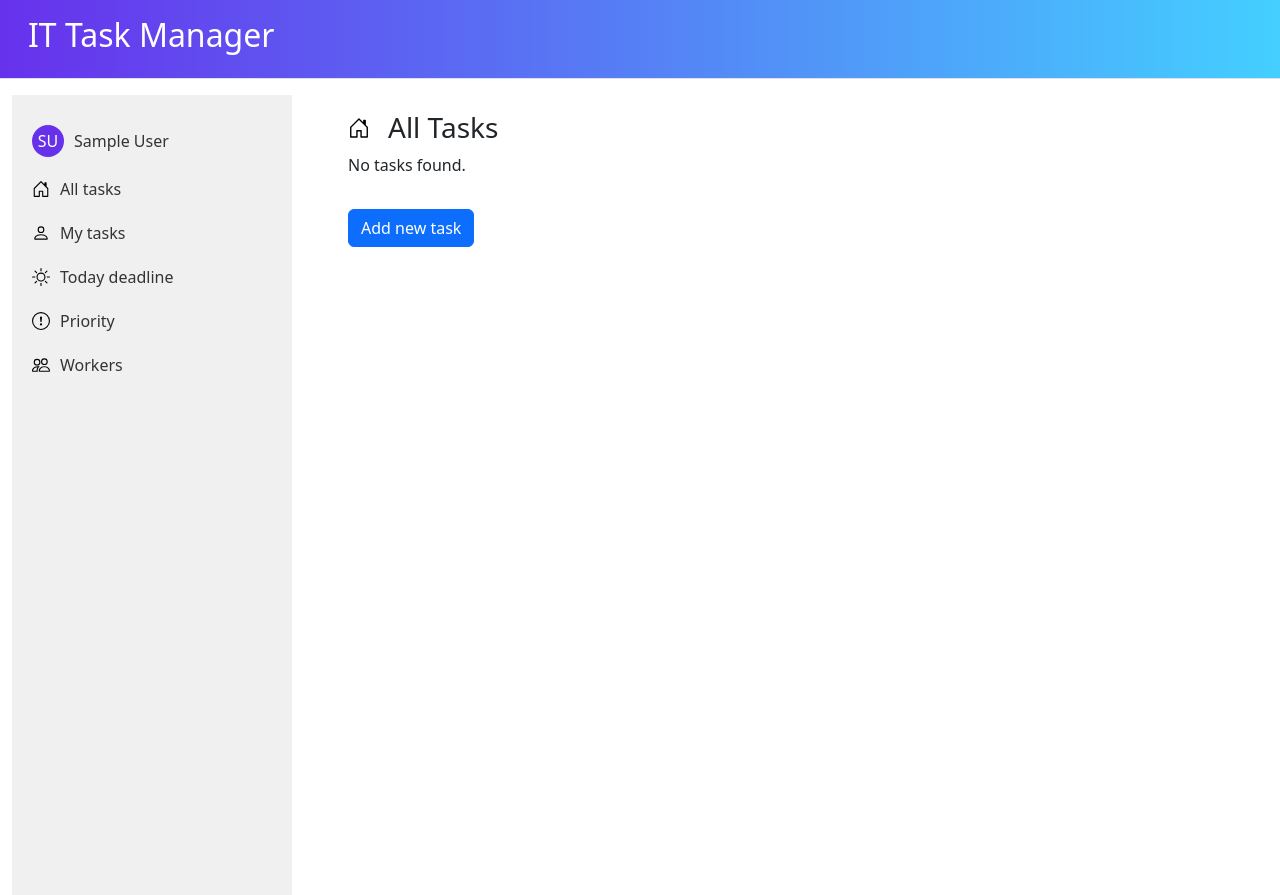
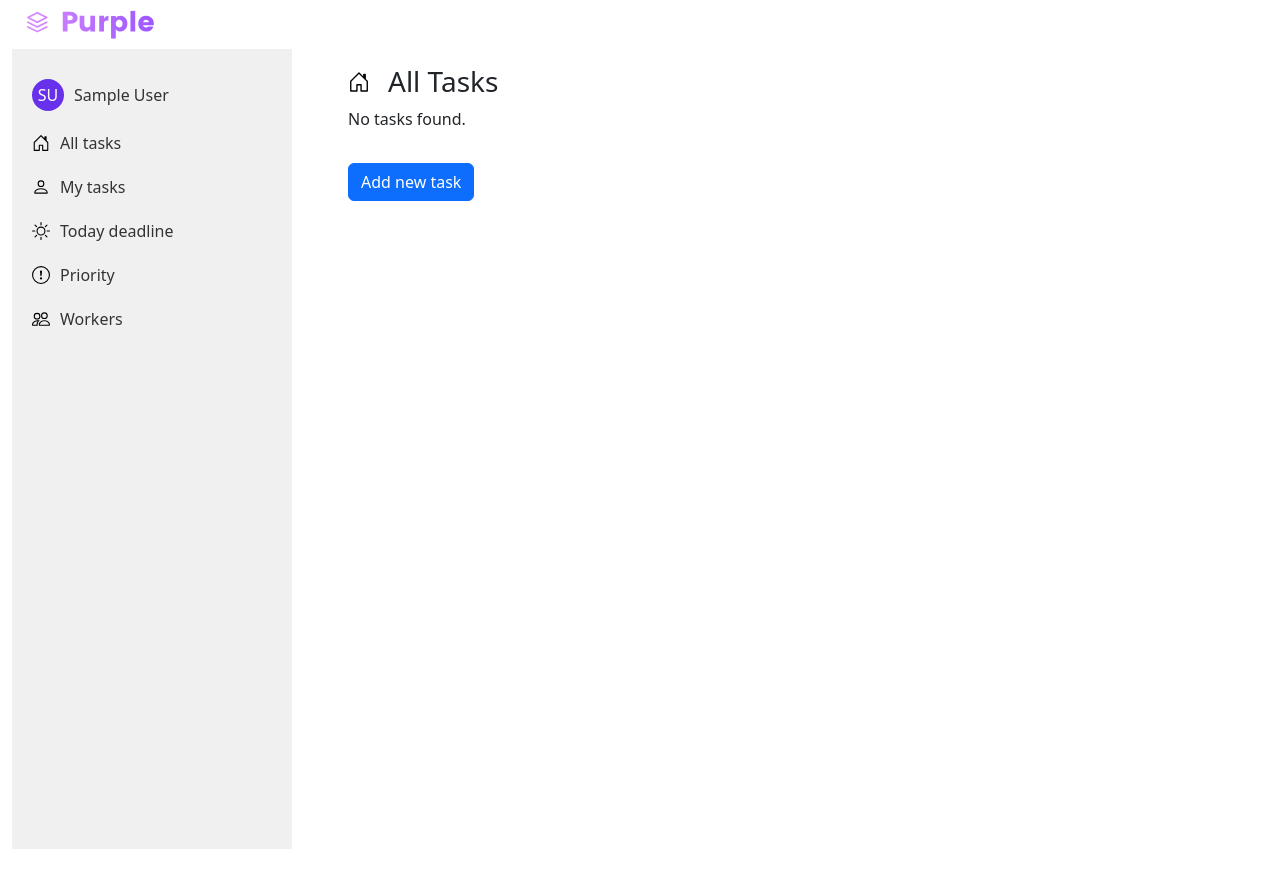
Before and after one commit to oleksandra-shershen/task-manager, a Django app: page /tasks/ in a window 1280 px wide. After the commit the page ends 849 px from the top, so only its background shows below. Run offline with Django 4.2, Linux system fonts and the light colour scheme; the visitor is signed in with stand-in values (Sample User, id 1); data that the repository does not hold is empty.

Commit message:
Rewrite header

```diff
--- a/templates/includes/navbar.html
+++ b/templates/includes/navbar.html
@@ -1,9 +1,16 @@
-<div class="p-3 mb-3 border-bottom" style="background-image: linear-gradient(to right, #6731EC, #44CFFF)">
-  <div class="container-fluid">
-    <div class="d-flex flex-wrap align-items-start justify-content-start">
+<style>
+    .header {
+        display: flex;
+        align-items: center;
+        color: white;
+        padding: 10px 20px;
+        font-family: Arial, sans-serif;
+    }
+</style>
 
-      <h3 class="text-start fs-2 text-white"><span style="background-image: none;">IT Task Manager</span>
-      </h3>
-    </div>
+{% load static %}
+<div class="header">
+  <div>
+    <img src="{% static 'img/logo.svg' %}" alt="Logo" class="logo-icon">
   </div>
 </div>
```
Also changed, not shown: static/img/logo.svg (added).
